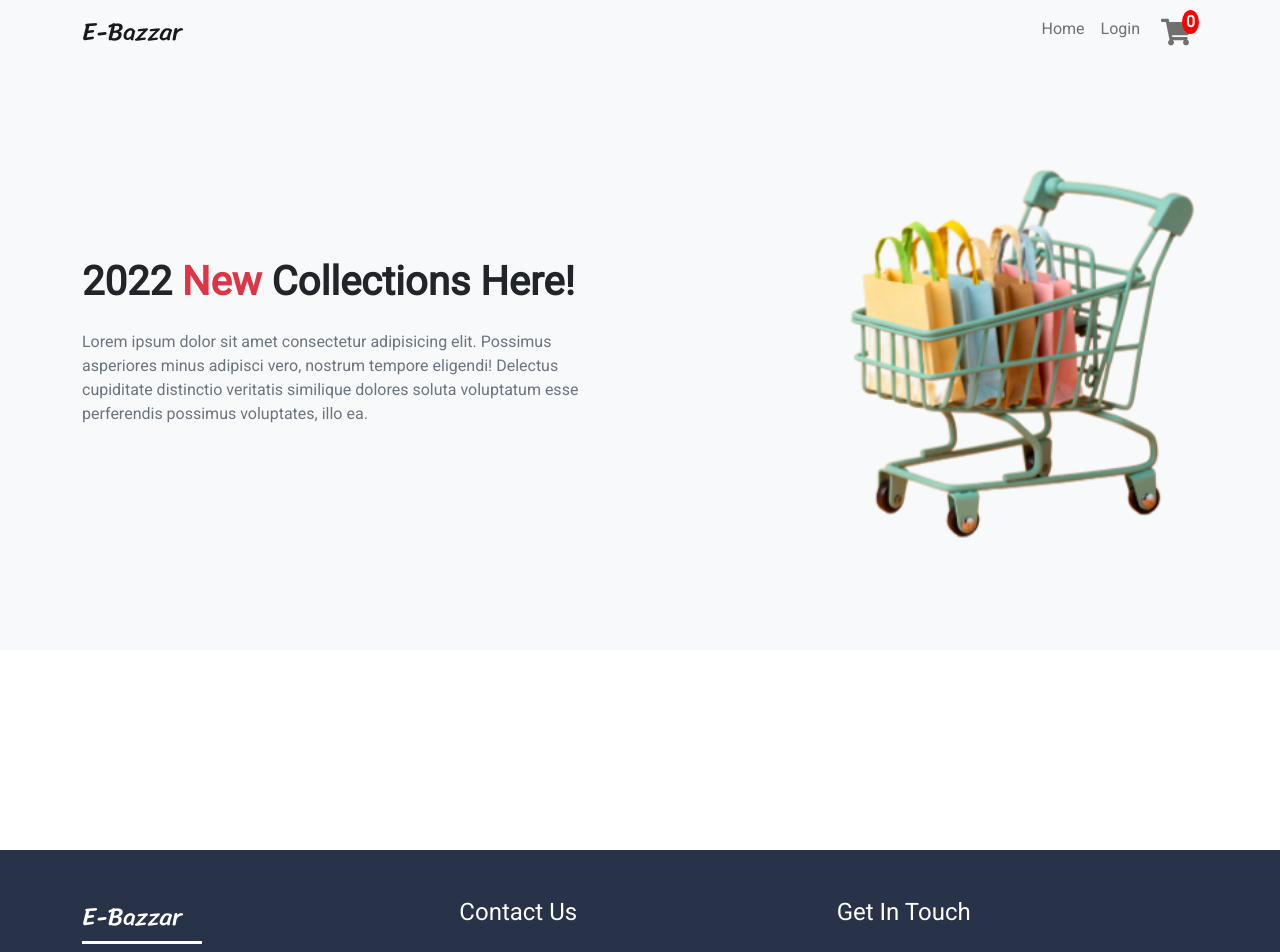
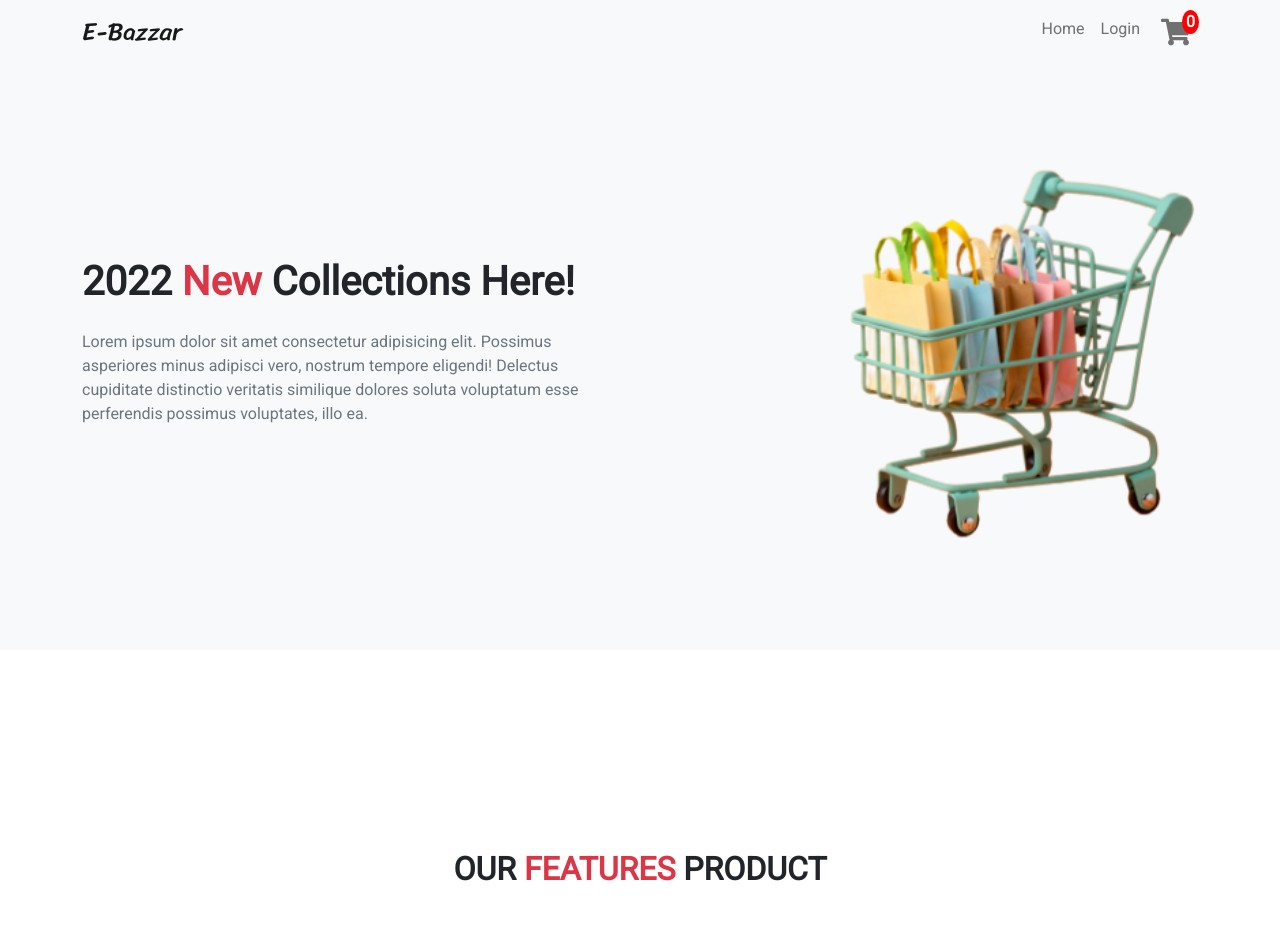
Before and after one commit to tusharshaha/e-bazzar-client, a React (Create React App) app: page / in a window 1280 px wide. Shown: the top 952 px of the page. Built offline with nearby package versions, Linux system fonts and the light colour scheme; no server answers.

Commit message:
use products hook created

```diff
--- a/package.json
+++ b/package.json
@@ -7,6 +7,7 @@
     "@testing-library/react": "^12.1.2",
     "@testing-library/user-event": "^13.5.0",
     "aos": "^2.3.4",
+    "axios": "^0.24.0",
     "bootstrap": "^5.1.3",
     "firebase": "^9.6.1",
     "react": "^17.0.2",
--- /dev/null
+++ b/src/Components/Home/FeaturesProduct/FeaturesProduct.css
@@ -0,0 +1,3 @@
+.content-gap{
+    margin-top: 200px;
+}
--- /dev/null
+++ b/src/Components/Home/FeaturesProduct/FeaturesProduct.js
@@ -0,0 +1,17 @@
+import React from 'react';
+import { Container, Row } from 'react-bootstrap';
+import useProducts from '../../../Hooks/useProducts';
+import './FeaturesProduct.css'
+const FeaturesProduct = () => {
+    const {products} = useProducts()
+    return (
+        <Container className='content-gap'>
+            <h2 className='fw-bold text-uppercase text-center'>Our <span className='text-danger'>Features</span> Product</h2>
+            <Row xs={1} md={2} lg={3}>
+
+            </Row>
+        </Container>
+    );
+};
+
+export default FeaturesProduct;
--- a/src/Components/Home/Home/Home.js
+++ b/src/Components/Home/Home/Home.js
@@ -1,6 +1,7 @@
 import React from 'react';
 import Footer from '../../Shared/Footer/Footer';
 import Header from '../../Shared/Header/Header';
+import FeaturesProduct from '../FeaturesProduct/FeaturesProduct';
 import TopBanner from '../TopBanner/TopBanner';
 
 const Home = () => {
@@ -10,6 +11,8 @@ const Home = () => {
             <Header></Header>
             {/* This is top banner  */}
             <TopBanner></TopBanner>
+            {/* this is features product section  */}
+            <FeaturesProduct></FeaturesProduct>
             {/* this is footer  */}
             <Footer></Footer>
         </>
--- /dev/null
+++ b/src/Hooks/useProducts.js
@@ -0,0 +1,12 @@
+import axios from 'axios';
+import {useEffect, useState} from 'react';
+const useProducts = ()=>{
+    const [products, setProducts] = useState([])
+    useEffect(()=>{
+        axios.get('http://localhost:5000/products')
+        .then(res=> setProducts(res.data))
+    },[])
+    return {products}
+}
+
+export default useProducts;
```
Also changed, not shown: 1 other file (tests, documents, lock files or other folders).
